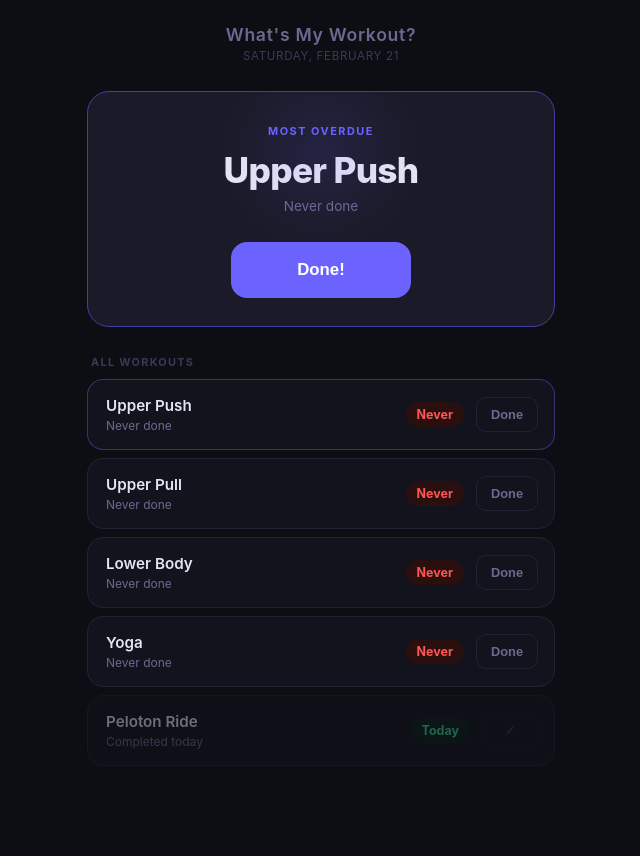
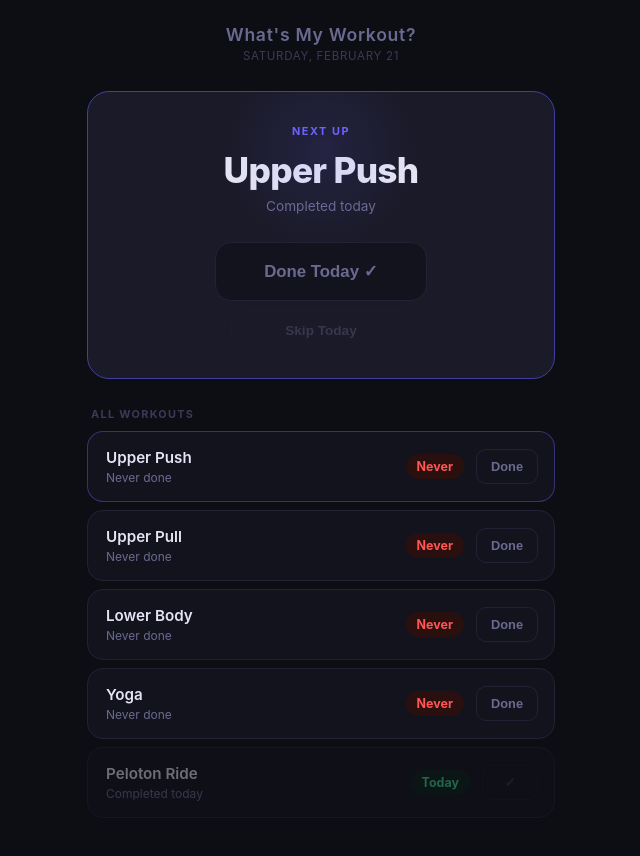
Before and after one commit to chrisaug21/habits, a plain HTML site: page index.html in a window 1280 px wide. Both pictures are taken after a click on the button "Done!". Shown: the whole page, without its empty margins (319-959 px from the left). Before the commit the page ends 814 px from the top, so only its background shows below. Drawn offline with Linux system fonts and the light colour scheme.

Commit message:
working MVP, ready to deploy

```diff
--- a/index.html
+++ b/index.html
@@ -164,6 +164,41 @@
       transform: none;
     }
 
+    .card-actions {
+      display: flex;
+      flex-direction: column;
+      align-items: center;
+      gap: 10px;
+    }
+
+    .skip-btn {
+      background: transparent;
+      color: var(--text-secondary);
+      border: 1px solid var(--border);
+      border-radius: 12px;
+      padding: 11px 28px;
+      font-size: 0.85rem;
+      font-weight: 600;
+      cursor: pointer;
+      transition: background 0.15s, color 0.15s;
+      -webkit-tap-highlight-color: transparent;
+      touch-action: manipulation;
+      min-width: 180px;
+    }
+
+    .skip-btn:active {
+      background: var(--surface);
+    }
+
+    .skip-btn:disabled {
+      opacity: 0.35;
+      cursor: default;
+    }
+
+    .skip-btn:disabled:active {
+      background: transparent;
+    }
+
     /* Workout list */
     .list-header {
       font-size: 0.68rem;
@@ -296,10 +331,13 @@
     </header>
 
     <div class="suggestion-card" id="suggestion-card">
-      <div class="suggestion-eyebrow">Most Overdue</div>
+      <div class="suggestion-eyebrow">Next Up</div>
       <div class="suggestion-name" id="suggestion-name"></div>
       <div class="suggestion-subtitle" id="suggestion-subtitle"></div>
-      <button class="done-btn" id="main-done-btn">Done!</button>
+      <div class="card-actions">
+        <button class="done-btn" id="main-done-btn">Done!</button>
+        <button class="skip-btn" id="skip-btn">Skip Today</button>
+      </div>
     </div>
 
     <div class="list-header">All Workouts</div>
@@ -317,6 +355,14 @@
       { id: 'yoga',       name: 'Yoga'         },
     ];
 
+    // Fixed rotation: Peloton every other slot
+    const ROTATION = [
+      'peloton', 'upper_push',
+      'peloton', 'upper_pull',
+      'peloton', 'lower',
+      'peloton', 'yoga',
+    ];
+
     const STORAGE_KEY = 'wmw_v1';
 
     function loadData() {
@@ -330,7 +376,6 @@
 
     function todayStr() {
       const d = new Date();
-      // Zero-pad manually to avoid locale issues
       const y = d.getFullYear();
       const m = String(d.getMonth() + 1).padStart(2, '0');
       const day = String(d.getDate()).padStart(2, '0');
@@ -346,37 +391,23 @@
       return Math.round((now - then) / 86_400_000);
     }
 
-    // Most overdue = highest days (null = never = top priority)
+    // Next workout is always the current rotation position
     function getSuggested(data) {
-      const today = todayStr();
-      return WORKOUTS.reduce((best, w) => {
-        const last = data[w.id];
-        // If already done today, don't suggest it unless everything is done today
-        const doneToday = last === today;
-        const days = last ? daysSince(last) : null;
-        const score = doneToday ? -1 : (days === null ? Infinity : days);
-
-        const lastBest = data[best.id];
-        const bestDoneToday = lastBest === today;
-        const bestDays = lastBest ? daysSince(lastBest) : null;
-        const bestScore = bestDoneToday ? -1 : (bestDays === null ? Infinity : bestDays);
-
-        return score > bestScore ? w : best;
-      });
+      const idx = (data.rotationIndex || 0) % ROTATION.length;
+      return WORKOUTS.find(w => w.id === ROTATION[idx]);
     }
 
     function pillClass(days, doneToday) {
-      if (doneToday)       return 'today';
+      if (doneToday)                  return 'today';
       if (days === null || days >= 6) return 'urgent';
-      if (days >= 3)       return 'warning';
+      if (days >= 3)                  return 'warning';
       return 'ok';
     }
 
     function pillText(days, doneToday) {
-      if (doneToday)  return 'Today';
+      if (doneToday)     return 'Today';
       if (days === null) return 'Never';
-      if (days === 0) return 'Today';
-      if (days === 1) return '1 day';
+      if (days === 1)    return '1 day';
       return `${days}d`;
     }
 
@@ -396,9 +427,47 @@
       toastTimer = setTimeout(() => el.classList.remove('show'), 1800);
     }
 
-    function markDone(id) {
+    // Main "Done!" — logs the workout and advances the rotation
+    function markDone() {
       const data = loadData();
-      data[id] = todayStr();
+      const today = todayStr();
+      const idx = (data.rotationIndex || 0) % ROTATION.length;
+      const workoutId = ROTATION[idx];
+
+      data[workoutId] = today;                              // keep last-done date for the UI
+      data.rotationIndex = (idx + 1) % ROTATION.length;    // advance rotation
+      data.actionDate = today;                              // lock today's card
+      data.history = data.history || [];
+      data.history.push({ type: workoutId, date: today });
+
+      saveData(data);
+      render();
+      showToast('Logged \u2713');
+    }
+
+    // "Skip Today" — logs an off day, rotation stays put
+    function skipToday() {
+      const data = loadData();
+      const today = todayStr();
+
+      data.actionDate = today;
+      data.history = data.history || [];
+      data.history.push({ type: 'off', date: today });
+
+      saveData(data);
+      render();
+      showToast('Day off logged');
+    }
+
+    // Row-level done — marks a specific workout without affecting the rotation
+    function markRowDone(id) {
+      const data = loadData();
+      const today = todayStr();
+
+      data[id] = today;
+      data.history = data.history || [];
+      data.history.push({ type: id, date: today });
+
       saveData(data);
       render();
       showToast('Logged \u2713');
@@ -408,6 +477,11 @@
       const data = loadData();
       const today = todayStr();
       const suggested = getSuggested(data);
+      const actionTakenToday = data.actionDate === today;
+
+      // What specifically happened today (if anything)
+      const todayEntry = [...(data.history || [])].reverse().find(e => e.date === today);
+      const skippedToday = todayEntry?.type === 'off';
 
       // Date label
       document.getElementById('date-label').textContent = new Date().toLocaleDateString(
@@ -415,19 +489,26 @@
       );
 
       // Suggestion card
-      const sugLast = data[suggested.id];
-      const sugDays = sugLast ? daysSince(sugLast) : null;
-      const sugDoneToday = sugLast === today;
+      const sugDays = data[suggested.id] ? daysSince(data[suggested.id]) : null;
+      document.getElementById('suggestion-name').textContent = suggested.name;
 
-      document.getElementById('suggestion-name').textContent = suggested.name;
-      document.getElementById('suggestion-subtitle').textContent = lastDoneText(sugDays, sugDoneToday);
+      let subtitleText;
+      if (skippedToday)        subtitleText = 'Day off \u2014 same workout tomorrow';
+      else if (actionTakenToday) subtitleText = 'Completed today';
+      else                       subtitleText = lastDoneText(sugDays, false);
+      document.getElementById('suggestion-subtitle').textContent = subtitleText;
 
       const mainBtn = document.getElementById('main-done-btn');
-      mainBtn.disabled = sugDoneToday;
-      mainBtn.textContent = sugDoneToday ? 'Done Today \u2713' : 'Done!';
-      mainBtn.onclick = sugDoneToday ? null : () => markDone(suggested.id);
+      mainBtn.disabled = actionTakenToday;
+      mainBtn.textContent = (actionTakenToday && !skippedToday) ? 'Done Today \u2713' : 'Done!';
+      mainBtn.onclick = actionTakenToday ? null : markDone;
 
-      // Workout list — suggested first, then sorted by most overdue
+      const skipBtn = document.getElementById('skip-btn');
+      skipBtn.disabled = actionTakenToday;
+      skipBtn.textContent = skippedToday ? 'Skipped Today' : 'Skip Today';
+      skipBtn.onclick = actionTakenToday ? null : skipToday;
+
+      // Workout list — suggested first, then by most recently done
       const sorted = [...WORKOUTS].sort((a, b) => {
         if (a.id === suggested.id) return -1;
         if (b.id === suggested.id) return 1;
@@ -453,10 +534,9 @@
         row.className = [
           'workout-row',
           isSuggested ? 'is-suggested' : '',
-          doneToday    ? 'done-today'   : '',
+          doneToday   ? 'done-today'   : '',
         ].filter(Boolean).join(' ');
 
-        // Info
         const info = document.createElement('div');
         info.className = 'workout-info';
 
@@ -471,17 +551,15 @@
         info.appendChild(nameEl);
         info.appendChild(lastEl);
 
-        // Days pill
         const pill = document.createElement('span');
         pill.className = 'days-pill ' + pillClass(days, doneToday);
         pill.textContent = pillText(days, doneToday);
 
-        // Done button
         const btn = document.createElement('button');
         btn.className = 'row-done-btn';
         btn.textContent = doneToday ? '\u2713' : 'Done';
         btn.disabled = doneToday;
-        if (!doneToday) btn.onclick = () => markDone(w.id);
+        if (!doneToday) btn.onclick = () => markRowDone(w.id);
 
         row.appendChild(info);
         row.appendChild(pill);
```
Also changed, not shown: 1 other file.
